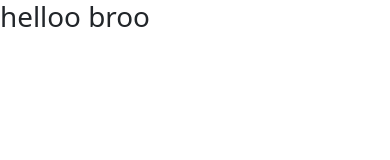
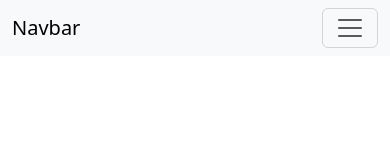
Before and after one commit to wisnawa/portfolio-website-project, a plain HTML site: page index.html in a window 390 px wide. Drawn offline with nearby package versions, Linux system fonts and the light colour scheme; files whose address does not match are found by name.

Commit message:
modified index.html, line 11-36

```diff
--- a/index.html
+++ b/index.html
@@ -8,7 +8,32 @@
     <title>My Portfolio | I Putu Gede Wisnawa</title>
   </head>
   <body>
-    <h1>helloo broo</h1>
+    <!-- navbar stats -->
+    <nav class="navbar navbar-expand-lg bg-body-tertiary">
+      <div class="container-fluid">
+        <a class="navbar-brand" href="#">Navbar</a>
+        <button
+          class="navbar-toggler"
+          type="button"
+          data-bs-toggle="collapse"
+          data-bs-target="#navbarNavAltMarkup"
+          aria-controls="navbarNavAltMarkup"
+          aria-expanded="false"
+          aria-label="Toggle navigation"
+        >
+          <span class="navbar-toggler-icon"></span>
+        </button>
+        <div class="collapse navbar-collapse" id="navbarNavAltMarkup">
+          <div class="navbar-nav">
+            <a class="nav-link active" aria-current="page" href="#">Home</a>
+            <a class="nav-link" href="#">Features</a>
+            <a class="nav-link" href="#">Pricing</a>
+            <a class="nav-link disabled">Disabled</a>
+          </div>
+        </div>
+      </div>
+    </nav>
+    <!-- navbar ends -->
     <script src="assets_bootstrap5/js/bootstrap.bundle.min.js"></script>
     <!-- oneline script -->
     <script
```
